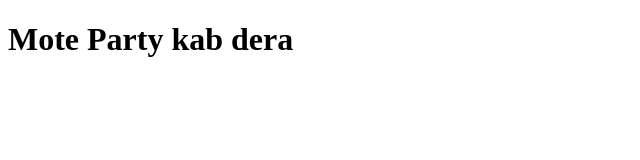
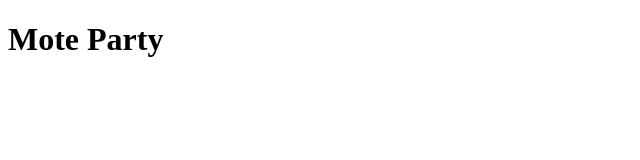
Before and after one commit to Sagar316905/static-web, a plain HTML site: page index.html in a window 1280 px wide. Shown: the whole page, without its empty margins (0-640 px from the left). Drawn offline with Linux system fonts and the light colour scheme.

Commit message:
updated ecs static site

```diff
--- a/index.html
+++ b/index.html
@@ -1,5 +1,5 @@
 <!DOCTYPE html>
 <html>
 <head><title>Party kab dera</title></head>
-<body><h1>Mote Party kab dera </h1></body>
+<body><h1>Mote Party </h1></body>
 </html>
```
